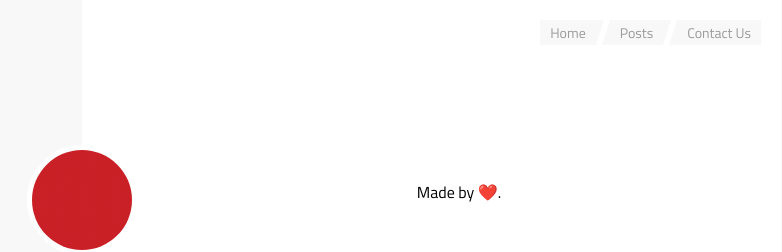
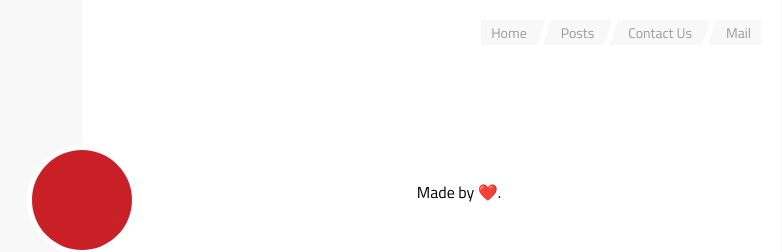
Before and after one commit to dkarthe/KD, a Jekyll site: the page built from index.html, in a window 1280 px wide. Shown: the top 252 px of the page, without its empty margins (366-1148 px from the left). Built offline with Jekyll 4.4.1, drawn with Linux system fonts in a browser that asks for light colours.

Commit message:
Update navigation.html

```diff
--- a/_includes/navigation.html
+++ b/_includes/navigation.html
@@ -3,5 +3,6 @@
     <li class="navbar__item"><a href="https://kd.ax">Home</a></li>
     <li class="navbar__item"><a href="{{ '/posts.html' | relative_url }}">Posts</a></li>
     <li class="navbar__item"><a href="mailto:xy@datamail.in">Contact Us</a></li>
+    <li class="navbar__item"><a href="http://mail.kd.ax">Mail</a></li>
   </ul>
 </nav>
```
